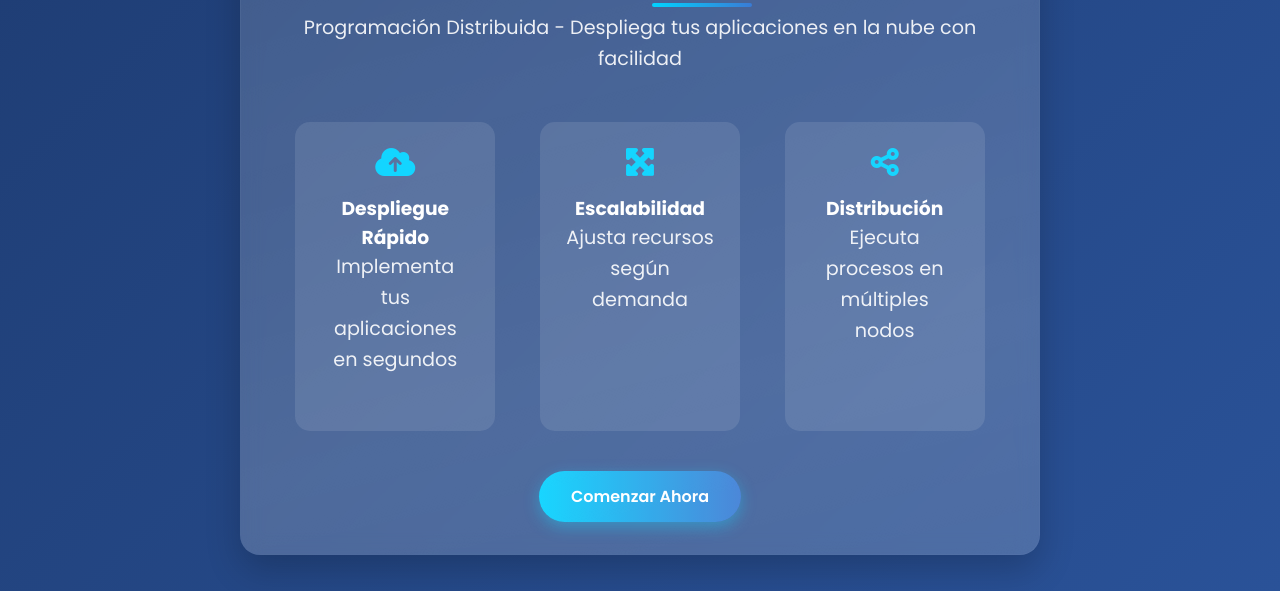
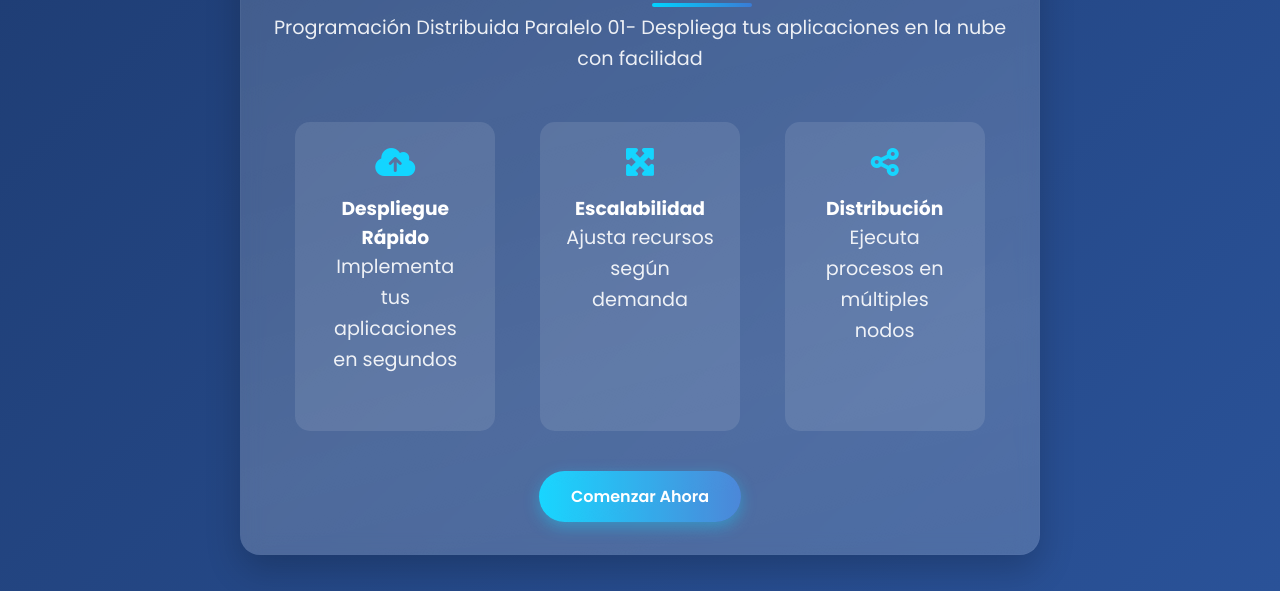
Before and after one commit to Niikyes/Heroku, a website: page index.html in a window 1280 px wide. Shown: the part 209-800 px from the top of the page. Drawn offline with Linux system fonts and the light colour scheme.

Commit message:
Update index.html

```diff
--- a/index.html
+++ b/index.html
@@ -177,7 +177,7 @@
     <div class="container">
         <img src="https://www.vectorlogo.zone/logos/heroku/heroku-ar21.svg" alt="Heroku Logo" class="heroku-logo">
         <h1>Bienvenido a Heroku</h1>
-        <p>Programación Distribuida - Despliega tus aplicaciones en la nube con facilidad</p>
+        <p>Programación Distribuida Paralelo 01- Despliega tus aplicaciones en la nube con facilidad</p>
 
         <div class="features">
             <div class="feature">
```
